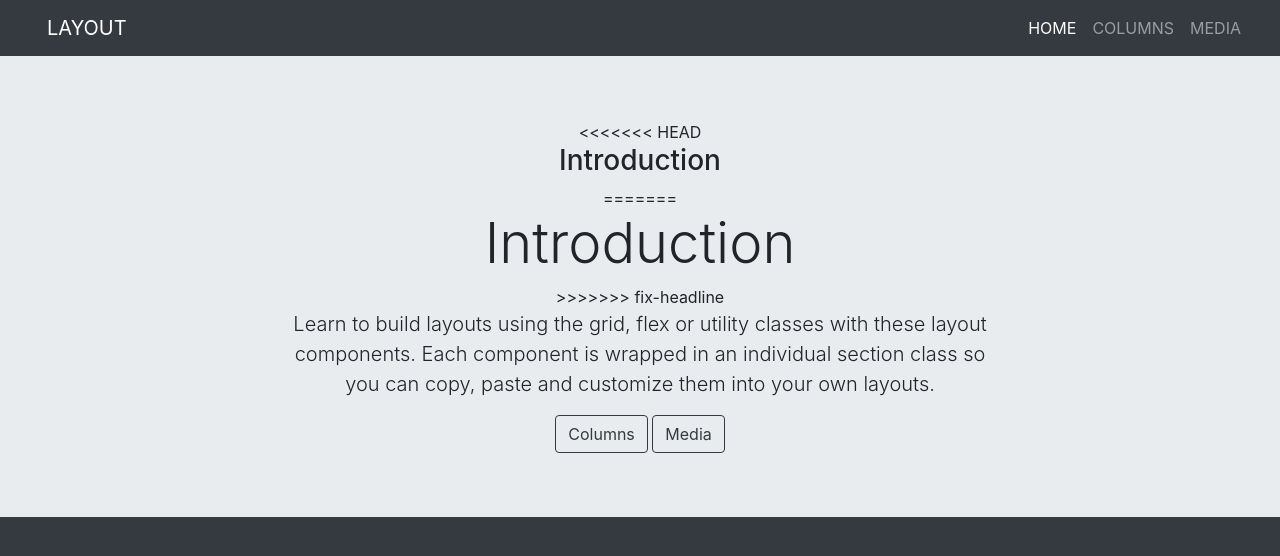
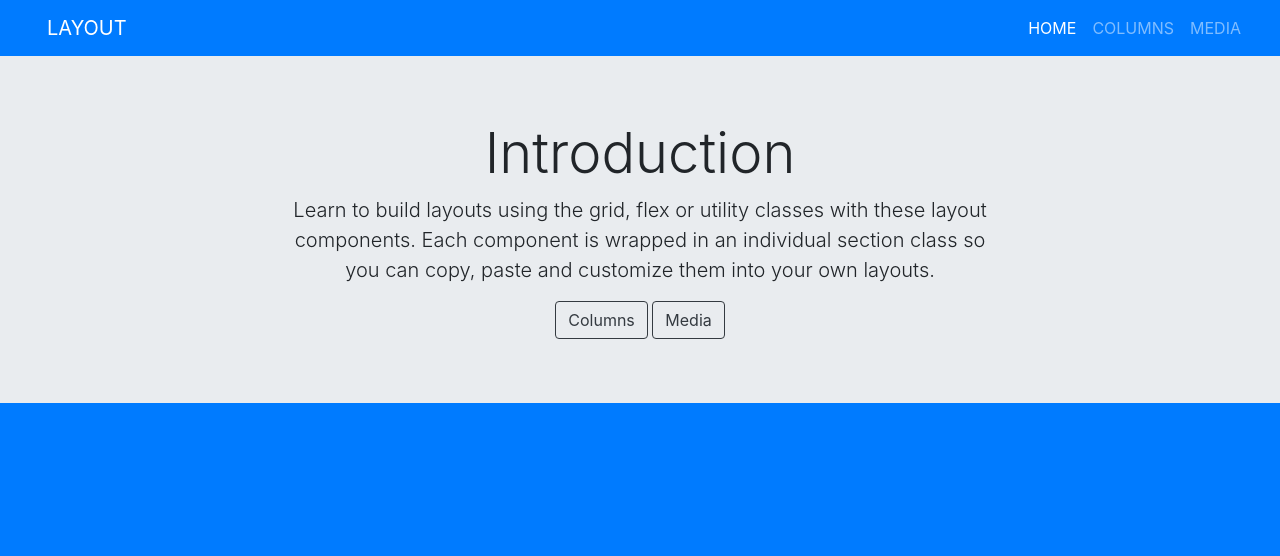
Before and after one commit to RahulChandra007/crispy-potato, a plain HTML site: page docs/index.html in a window 1280 px wide. Drawn offline with nearby package versions, Linux system fonts and the light colour scheme.

Commit message:
resolving font error on home page

```diff
--- a/docs/index.html
+++ b/docs/index.html
@@ -13,9 +13,9 @@
     <title>Learn Git and Github today</title>
   </head>
 
-  <body class="bg-dark">
+  <body class="bg-primary">
     <header id="page-hero" class="d-flex flex-column align-content-between">
-      <nav class="navbar navbar-expand-md bg-dark navbar-dark text-uppercase">
+      <nav class="navbar navbar-expand-md bg-primary navbar-dark text-uppercase">
         <div class="container-fluid">
           <button
             type="button"
@@ -39,15 +39,11 @@
         </div>
       </nav>
 
-      <section class="jumbotron jumbotron-fluid d-flex align-items-center ">
+      <section class="jumbotron jumbotron-fluid d-flex align-items-center">
         <div class="container text-center">
           <div class="row justify-content-center">
             <div class="col-11 col-sm-10 col-md-8 animated fadeInUp">
-<<<<<<< HEAD
-              <h3 class="">Introduction</h3>
-=======
-              <h3 class = "display-4 text-reverse">Introduction</h3>
->>>>>>> fix-headline
+              <h3 class = "display-4">Introduction</h3>
               <p class="lead">
                 Learn to build layouts using the grid, flex or utility classes with these layout components. Each component is wrapped in an
                 individual section class so you can copy, paste and customize them into your own layouts.
```
Also changed, not shown: docs/columns.html (+2 -2 lines), docs/media.html (+2 -2 lines).
